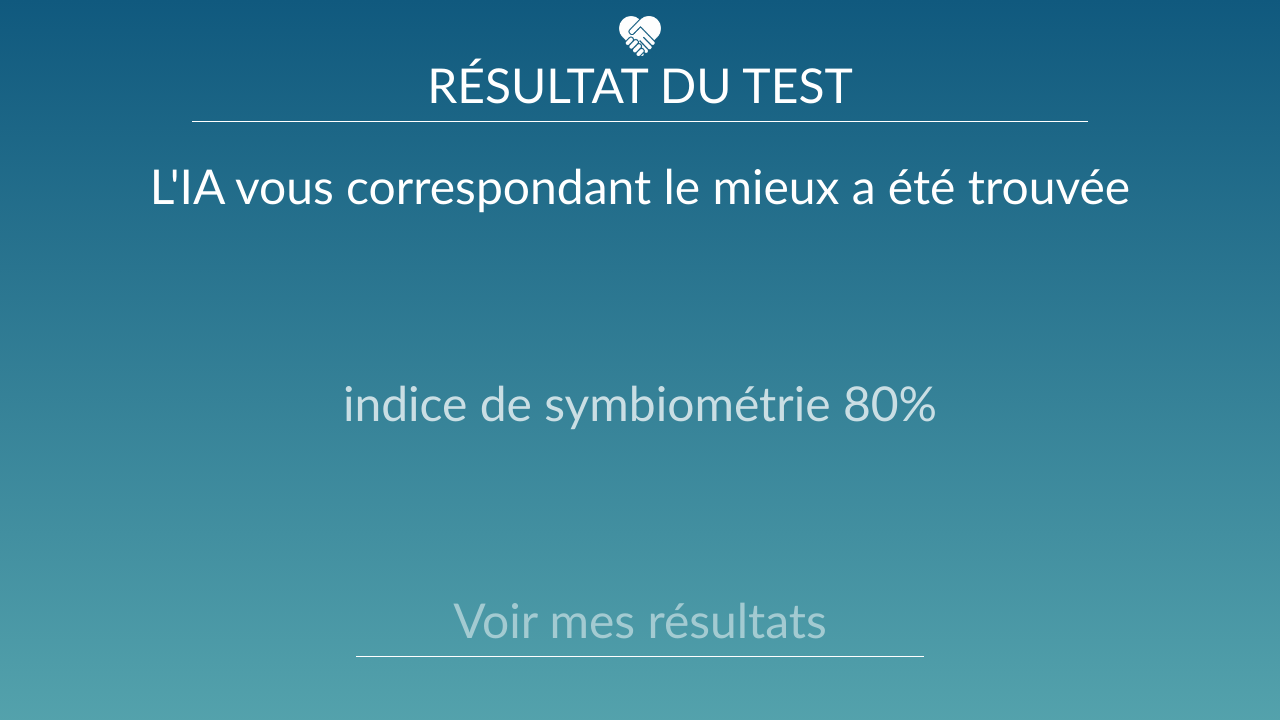
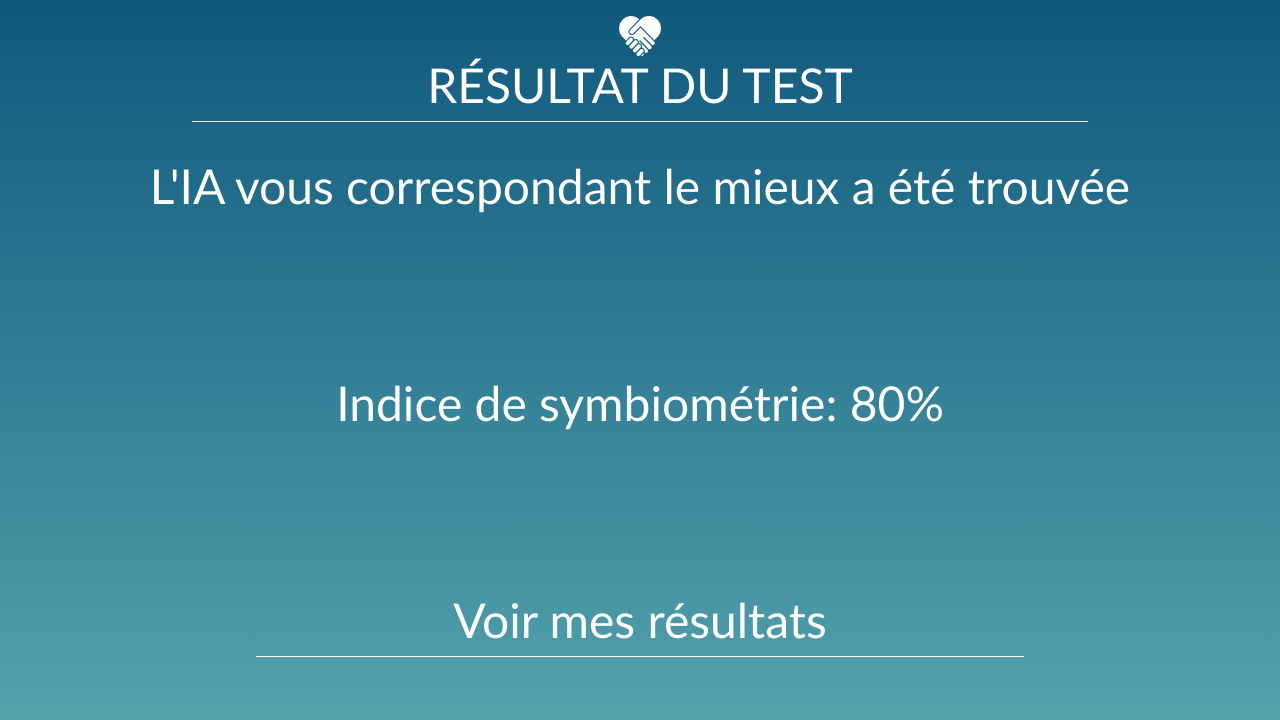
Before and after one commit to HugoVerger/Captives, a plain HTML site: page www/result.html in a window 1280 px wide. Drawn offline with Linux system fonts and the light colour scheme.

Commit message:
starting to modify result page

```diff
--- a/www/css/result.css
+++ b/www/css/result.css
@@ -35,10 +35,6 @@ hr {
 	margin: 1vh auto;
 }
 
-hr.down {
-    width: 0%;
-}
-
 #intro {
     opacity: 1;
 	text-align: center;
@@ -56,29 +52,23 @@ hr.down {
 }
 
 #validate {
+	opacity: 0;
     text-align: center;
-    font-weight: normal;
+    font-weight: lighter;
 	font-size: 6vmin;
-	margin: 4vh 10% 0 10%;
-}
-
-#find {
-    opacity: 0;
+	margin: 4vh 0 0 0%;
 }
 
 #indice {
-    opacity: 0;
     padding-top: 20vmin;
 }
 
 #graph {
     margin: 0 auto;
-    opacity: 0;
     display: none;
 }
 
 #result {
-    opacity: 0;
     padding-top: 20vmin;
 }
 
--- a/www/js/result.js
+++ b/www/js/result.js
@@ -1,19 +1,14 @@
 function loading() {
 	percent++;
-	if (percent>100)
-	{
-        $("#loading").css("display", "none");
+	if (percent < 100) {
+		$("#percent").text(percent + "%");
+		setTimeout('loading()',30);
+	}
+	else {
+        $("#percent").css("display", "none");
         $("#intro").css("display", "none");
-        $("#find").animate({opacity:"1"}, 500);
-        $("#indice").animate({opacity:"1"}, 1500);
-        $("#result").animate({opacity:"1"}, 2000);
-        $(".down").animate({width:"75%"}, 1500);
-        $("#indice").text("indice de symbiométrie 80%");
-	}
-	else
-	{
-		$("#percent").text(percent + "%");
-		setTimeout('loading()',40);
+        $("#validate").animate({opacity:"1"}, 2000);
+        $("#indice").text("Indice de symbiométrie: 80%");
 	}
 }
 
@@ -21,10 +16,9 @@ function start() {
     $("#find").css("display", "none");
     $("#indice").css("display", "none");
     $("#graph").css("display", "block");
-    $("#graph").animate({opacity:"1"}, 500);
+    $("#graph").animate({opacity:"1"}, 1000);
     $("#result").css("display", "none");
     $("#next").css("display", "block");
-    $(".down").animate({width:"40%"}, 500);
 }
 
 window.onload = function() {
--- a/www/result.html
+++ b/www/result.html
@@ -16,17 +16,14 @@
 		<h1 style="text-align: center;">R&EacuteSULTAT DU TEST</h1>
 		<hr/>
         <div id="intro">Recherche de la meilleur compatibilité en cours...</div>
-        <div id="loading">
-            <img id="loader" src="img/loader.gif">
-            <p id="percent">0%</p>
-        </div>
+		<p id="percent">0%</p>
         <div id="validate">
             <div id="find">L'IA vous correspondant le mieux a été trouvée</div>
             <div id="indice"></div>
             <img id="graph" src="img/placeholder.png">
             <div id="next" onClick="localStorage.setItem(1337,0);document.location.href='chat.html';">Continuer</div>
             <div id="result" onClick="start();">Voir mes résultats</div>
-            <hr class="down"/>
+            <hr style="width: 60%;"/>
         </div>
     </body>
 </html>
```
Also changed, not shown: www/img/loader.gif (deleted).
